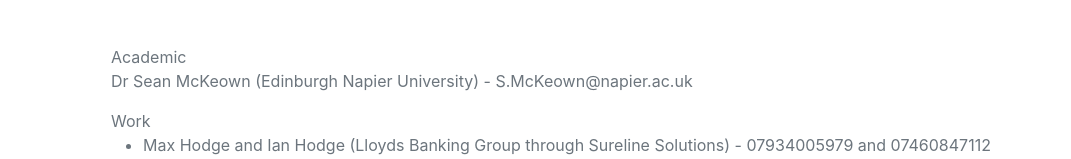
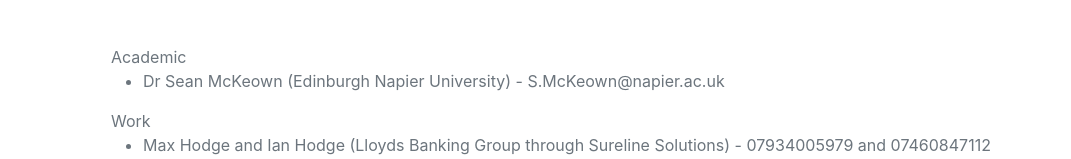
Before and after one commit to kornelkaczor/kornelkaczor.github.io, a plain HTML site: page index.html in a window 1280 px wide. Shown: the part 3976-4135 px from the top of the page, without its empty margins (209-1280 px from the left). Drawn offline with nearby package versions, Linux system fonts and the light colour scheme; a web font is replaced by a local one.

Commit message:
Change reference to list.

```diff
--- a/index.html
+++ b/index.html
@@ -161,7 +161,9 @@
                 <div class="resume-section-content">
                     <h2 class="mb-5">References</h2>
                     <p class="mb-0">Academic</p>
-                    <p>Dr Sean McKeown (Edinburgh Napier University) - S.McKeown@napier.ac.uk</p>
+                    <ul>
+                        <li>Dr Sean McKeown (Edinburgh Napier University) - S.McKeown@napier.ac.uk</li>
+                    </ul>
                     <p class="mb-0">Work</p>
                     <ul>
                         <li>Max Hodge and Ian Hodge (Lloyds Banking Group through Sureline Solutions) - 07934005979 and 07460847112</li>
```
